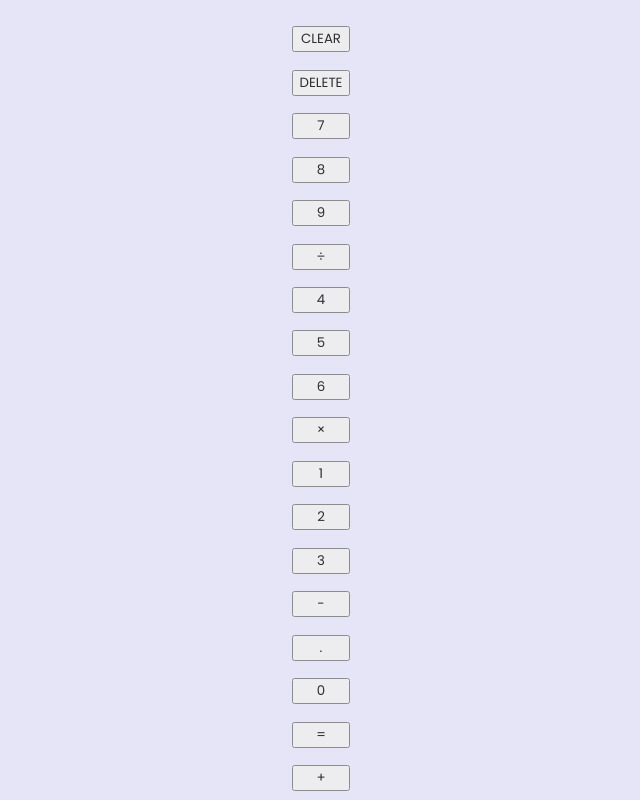
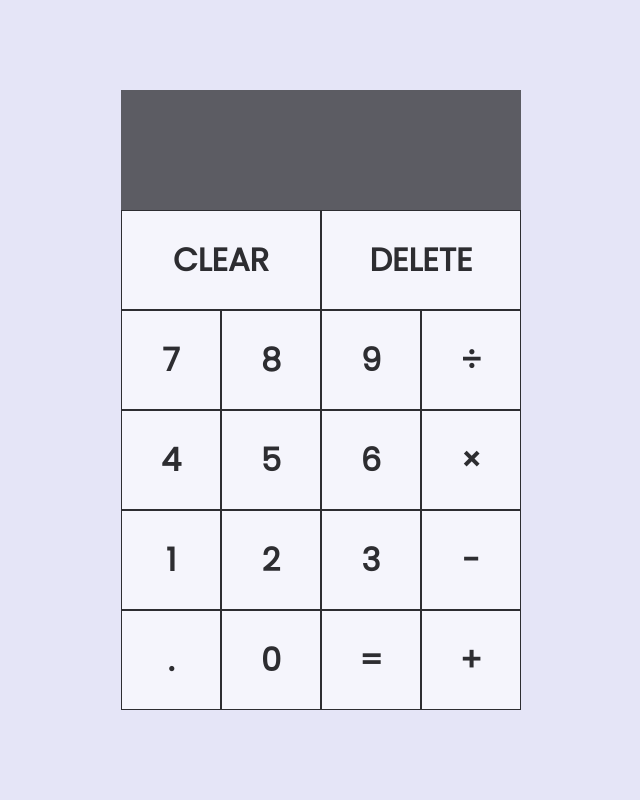
Before and after one commit to rsnr-code/calculator, a plain HTML site: page index.html in a window 1280 px wide. Shown: the whole page, without its empty margins (319-959 px from the left). Drawn offline with Linux system fonts and the light colour scheme.

Commit message:
updated css

```diff
--- a/styles.css
+++ b/styles.css
@@ -4,7 +4,7 @@
 *, *::before, *::after {
     box-sizing: border-box;
     font-family: 'Poppins', sans-serif;
-    font-weight: normal;
+    font-weight: bold;
 }
 
 body {
@@ -19,7 +19,48 @@ body {
 .calculator-grid {
     display: grid;
     justify-content: center;
-    align-items: center;
+    align-content: center; /* this aligns the entire content rather than just the items */
     min-height: 100vh; /* fills 100% of the height */
+    grid-template-columns: repeat(4, 100px); /* 4 columns each 100px wide */
+    grid-template-rows: minmax(120px, auto) repeat(5, 100px); /* minmax value added to deal with large numbers in .output */
+}
 
+.calculator-grid > button {
+    cursor: pointer;
+    font-size: 2rem;
+    border: 1px solid black;
+    outline: none;
+    background-color: rgba(255, 255, 255, .75);
 }
+
+.calculator-grid > button:hover {
+    background-color: #ddd;
+}
+
+.span-two {
+    grid-column: span 2;
+}
+
+/* to make this span the entire width, 1 / -1 means: going from column #1 all the way to -1 (which is the last column)
+word-wrap and word-break help to break large numbers */
+.output {
+    grid-column: 1 / -1;
+    background-color: rgba(0, 0, 0, .75);
+    display: flex;
+    align-items: flex-end;
+    justify-content: space-around;
+    flex-direction: column;
+    padding: 10px;
+    word-wrap: break-word;
+    word-break: break-all;
+}
+
+.output > .previous-operand {
+    color:rgba(255, 255, 255, .75);
+    font-size: 1.5rem;
+}
+
+.output > .current-operand {
+    color: white;
+    font-size: 2.5rem;
+}
```
